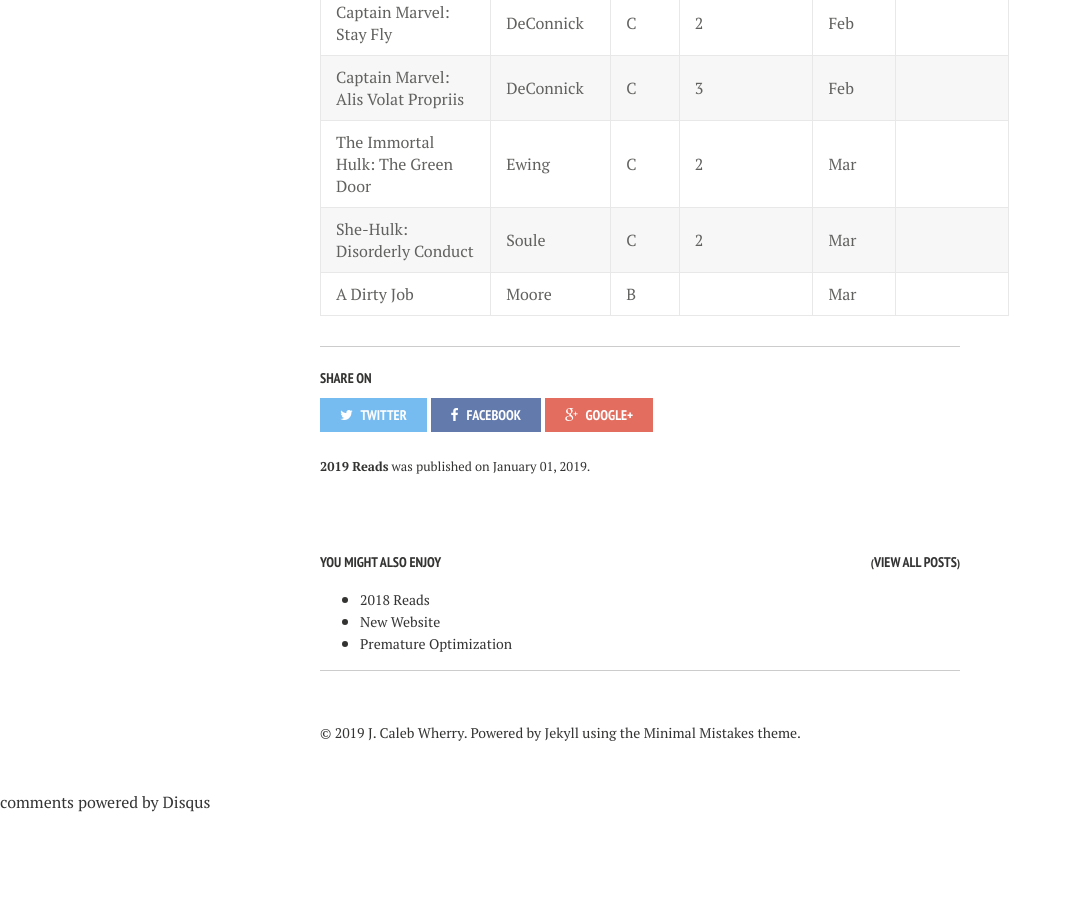
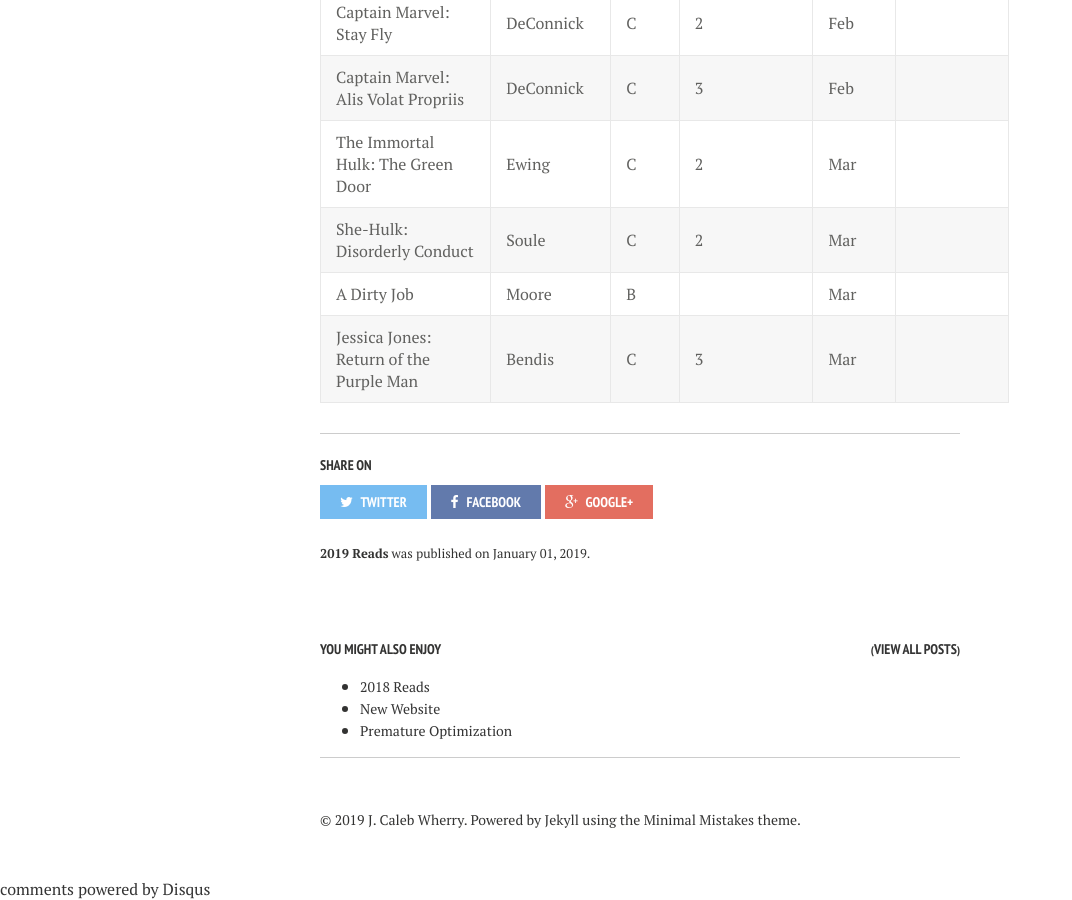
Before and after one commit to calebwherry/calebwherry.github.io, a Jekyll site: the page built from _posts/2019-01-01-2019-Reads.md, in a window 1280 px wide and 900 px high, scrolled down 4160 px. Shown: the whole window, without its empty margins (0-1072 px from the left). Built offline with Jekyll 4.4.1, drawn with Linux system fonts in a browser that asks for light colours; nearby versions of some CDN libraries; comment, search, counter and statistics services are not loaded; before the commit the page ends 4973 px from its top, so only the background shows below that.

Commit message:
Added new 2019 read.

```diff
--- a/_posts/2019-01-01-2019-Reads.md
+++ b/_posts/2019-01-01-2019-Reads.md
@@ -88,3 +88,4 @@
 | The Immortal Hulk: The Green Door             | Ewing          | C     | 2            | Mar          |                                               |
 | She-Hulk: Disorderly Conduct                  | Soule          | C     | 2            | Mar          |                                               |
 | A Dirty Job                                   | Moore          | B     |              | Mar          |                                               |
+| Jessica Jones: Return of the Purple Man       | Bendis         | C     | 3            | Mar          |                                               |
```
